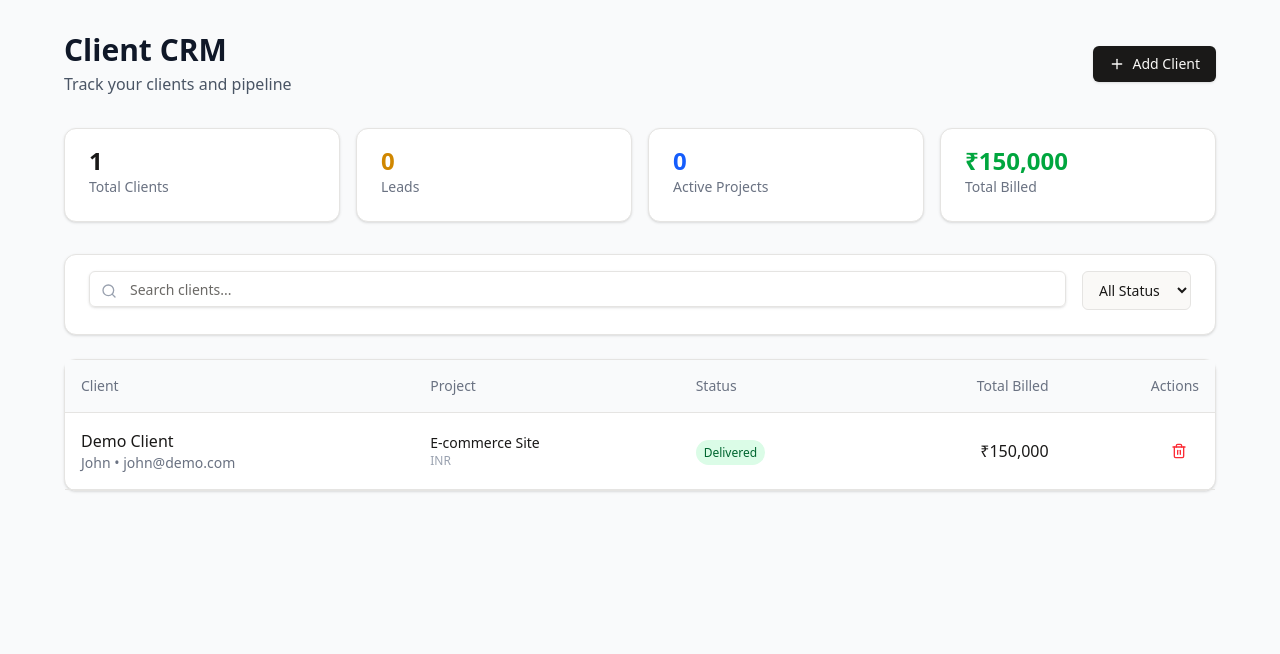
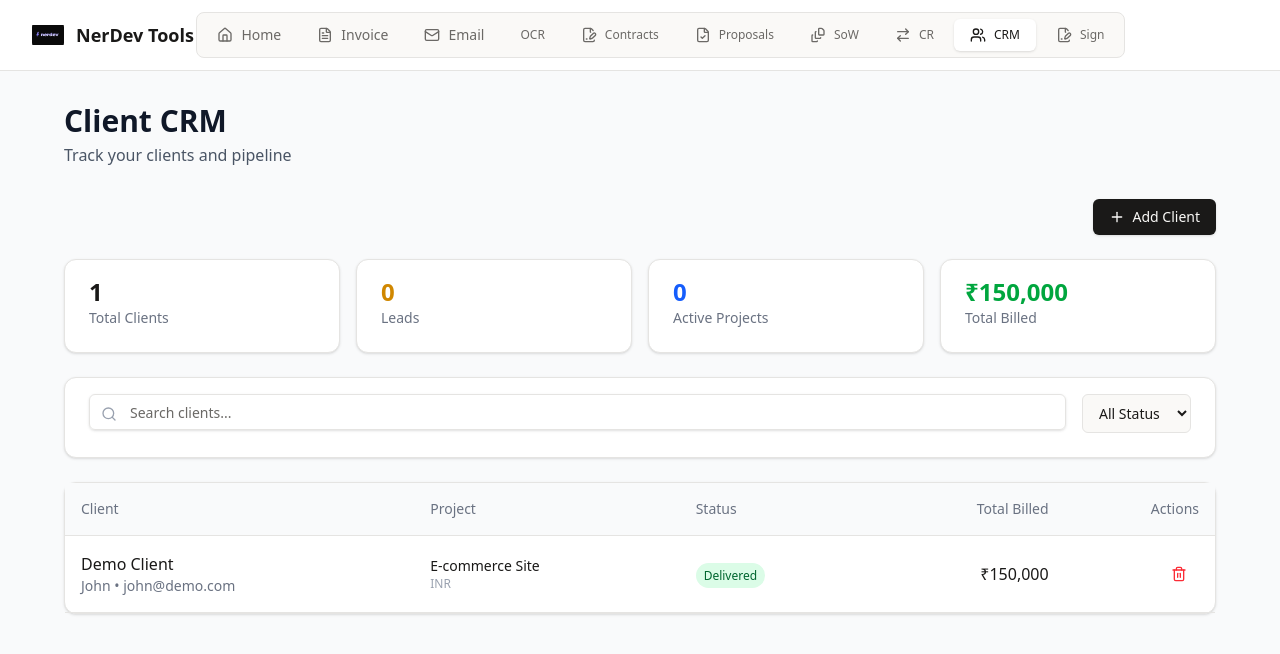
Before and after one commit to NalinDalal/operation-nerdev, a Next.js app: page /clients in a window 1280 px wide. Shown: the top 654 px of the page. Built offline with nearby package versions, Linux system fonts and the light colour scheme; a web font is replaced by a local one.

Commit message:
Fix UI consistency: use PageWrapper on all pages
- clients, sign-links, change-request, scope-of-work now consistent
- All pages have consistent nav, title, description, spacing

```diff
--- a/app/change-request/page.tsx
+++ b/app/change-request/page.tsx
@@ -4,17 +4,15 @@ import { Button } from "@/components/button";
 import { Input } from "@/components/input";
 import { Label } from "@/components/label";
 import { Card, CardContent, CardHeader, CardTitle } from "@/components/card";
+import { PageWrapper } from "@/components/page-wrapper";
 import { Document, Page, Text, View, StyleSheet, pdf } from "@react-pdf/renderer";
-import { Download, FileText, ArrowRight } from "lucide-react";
+import { Download, DollarSign } from "lucide-react";
 
 const styles = StyleSheet.create({
   page: { padding: 40, fontSize: 10, fontFamily: 'Helvetica', lineHeight: 1.5 },
   header: { fontSize: 16, fontWeight: 'bold', marginBottom: 15 },
   section: { marginBottom: 12 },
   sectionTitle: { fontSize: 12, fontWeight: 'bold', marginBottom: 6 },
-  table: { marginBottom: 10 },
-  tableRow: { flexDirection: 'row', borderBottomWidth: 0.5, borderBottomColor: '#ccc', paddingVertical: 4 },
-  tableCell: { flex: 1, fontSize: 9 },
   bold: { fontWeight: 'bold' },
 });
 
@@ -117,17 +115,10 @@ export default function ChangeRequestPage() {
   const currencySymbol = currency === "INR" ? "₹" : "$";
 
   return (
-    <div className="min-h-screen bg-gray-50 py-8 px-4">
-      <div className="max-w-4xl mx-auto">
-        <div className="flex items-center justify-between mb-8">
-          <div>
-            <h1 className="text-3xl font-bold text-gray-900">Change Request Generator</h1>
-            <p className="text-gray-600 mt-1">Formalize scope changes mid-project</p>
-          </div>
-          <div className="flex gap-2">
+    <PageWrapper title="Change Request Generator" description="Formalize scope changes mid-project" active="change-request">
+      <div className="flex justify-end gap-2 mb-6">
         <Button variant={currency === "INR" ? "default" : "outline"} onClick={() => setCurrency("INR")}>INR</Button>
         <Button variant={currency === "USD" ? "default" : "outline"} onClick={() => setCurrency("USD")}>USD</Button>
-          </div>
       </div>
 
       <div className="grid md:grid-cols-2 gap-6">
@@ -217,7 +208,6 @@ export default function ChangeRequestPage() {
           {isGenerating ? "Generating..." : <><Download className="w-4 h-4" /> Generate CR PDF</>}
         </Button>
       </div>
-      </div>
-    </div>
+    </PageWrapper>
   );
 }
--- a/app/clients/page.tsx
+++ b/app/clients/page.tsx
@@ -4,7 +4,8 @@ import { Button } from "@/components/button";
 import { Input } from "@/components/input";
 import { Label } from "@/components/label";
 import { Card, CardContent, CardHeader, CardTitle } from "@/components/card";
-import { Plus, Trash2, Edit2, Save, X, Users, Search, ArrowUp, ArrowDown, DollarSign } from "lucide-react";
+import { PageWrapper } from "@/components/page-wrapper";
+import { Plus, Trash2, Save, Users, Search } from "lucide-react";
 
 interface Client {
   id: string;
@@ -24,7 +25,6 @@ const defaultClients: Client[] = [
 
 export default function ClientsPage() {
   const [clients, setClients] = useState<Client[]>([]);
-  const [editingId, setEditingId] = useState<string | null>(null);
   const [showAddForm, setShowAddForm] = useState(false);
   const [searchQuery, setSearchQuery] = useState("");
   const [filter, setFilter] = useState<string>("all");
@@ -102,19 +102,14 @@ export default function ClientsPage() {
   };
 
   return (
-    <div className="min-h-screen bg-gray-50 py-8 px-4">
-      <div className="max-w-6xl mx-auto">
-        <div className="flex items-center justify-between mb-8">
-          <div>
-            <h1 className="text-3xl font-bold text-gray-900">Client CRM</h1>
-            <p className="text-gray-600 mt-1">Track your clients and pipeline</p>
-          </div>
+    <PageWrapper title="Client CRM" description="Track your clients and pipeline" active="clients">
+      <div className="flex justify-end mb-6">
         <Button onClick={() => setShowAddForm(true)} className="gap-2">
           <Plus className="w-4 h-4" /> Add Client
         </Button>
       </div>
 
-        <div className="grid grid-cols-4 gap-4 mb-8">
+      <div className="grid grid-cols-4 gap-4 mb-6">
         <Card>
           <CardContent className="pt-4">
             <div className="text-2xl font-bold">{stats.total}</div>
@@ -266,7 +261,6 @@ export default function ClientsPage() {
           </table>
         </CardContent>
       </Card>
-      </div>
-    </div>
+    </PageWrapper>
   );
 }
--- a/app/scope-of-work/page.tsx
+++ b/app/scope-of-work/page.tsx
@@ -4,8 +4,9 @@ import { Button } from "@/components/button";
 import { Input } from "@/components/input";
 import { Label } from "@/components/label";
 import { Card, CardContent, CardHeader, CardTitle } from "@/components/card";
+import { PageWrapper } from "@/components/page-wrapper";
 import { Document, Page, Text, View, StyleSheet, pdf } from "@react-pdf/renderer";
-import { ArrowRight, Download, FileText, Plus, Trash2 } from "lucide-react";
+import { Download, Plus } from "lucide-react";
 
 const styles = StyleSheet.create({
   page: { padding: 40, fontSize: 10, fontFamily: 'Helvetica', lineHeight: 1.5 },
@@ -191,13 +192,7 @@ export default function ScopeOfWorkPage() {
   };
 
   return (
-    <div className="min-h-screen bg-gray-50 py-8 px-4">
-      <div className="max-w-4xl mx-auto">
-        <div className="mb-8">
-          <h1 className="text-3xl font-bold text-gray-900">Scope of Work Generator</h1>
-          <p className="text-gray-600 mt-1">Create detailed SoW to attach to contracts</p>
-        </div>
-
+    <PageWrapper title="Scope of Work Generator" description="Create detailed SoW to attach to contracts" active="scope-of-work">
       <div className="grid md:grid-cols-2 gap-6">
         <Card>
           <CardHeader>
@@ -306,7 +301,6 @@ export default function ScopeOfWorkPage() {
           {isGenerating ? "Generating..." : <><Download className="w-4 h-4" /> Generate SoW PDF</>}
         </Button>
       </div>
-      </div>
-    </div>
+    </PageWrapper>
   );
 }
--- a/app/sign-links/page.tsx
+++ b/app/sign-links/page.tsx
@@ -4,7 +4,8 @@ import { Button } from "@/components/button";
 import { Input } from "@/components/input";
 import { Label } from "@/components/label";
 import { Card, CardContent, CardHeader, CardTitle } from "@/components/card";
-import { Link2, Copy, FileSignature, Send, CheckCircle2 } from "lucide-react";
+import { PageWrapper } from "@/components/page-wrapper";
+import { Link2, Copy, CheckCircle2 } from "lucide-react";
 
 export default function SignatureLinksPage() {
   const [formData, setFormData] = useState({
@@ -33,14 +34,8 @@ export default function SignatureLinksPage() {
   };
 
   return (
-    <div className="min-h-screen bg-gray-50 py-8 px-4">
-      <div className="max-w-2xl mx-auto">
-        <div className="mb-8">
-          <h1 className="text-3xl font-bold text-gray-900">E-Signature Links</h1>
-          <p className="text-gray-600 mt-1">Generate signing links to send to clients</p>
-        </div>
-
-        <div className="grid gap-6">
+    <PageWrapper title="E-Signature Links" description="Generate signing links to send to clients" active="sign-links">
+      <div className="grid gap-6 max-w-2xl">
         <Card>
           <CardHeader>
             <CardTitle>Generate Link</CardTitle>
@@ -48,31 +43,18 @@ export default function SignatureLinksPage() {
           <CardContent className="space-y-4">
             <div>
               <Label>Client Name</Label>
-                <Input
-                  value={formData.clientName}
-                  onChange={(e) => setFormData({ ...formData, clientName: e.target.value })}
-                  placeholder="Client Company"
-                />
+              <Input value={formData.clientName} onChange={(e) => setFormData({ ...formData, clientName: e.target.value })} placeholder="Client Company" />
             </div>
             <div>
               <Label>Document Name</Label>
-                <Input
-                  value={formData.documentName}
-                  onChange={(e) => setFormData({ ...formData, documentName: e.target.value })}
-                  placeholder="Contract - Project Name"
-                />
+              <Input value={formData.documentName} onChange={(e) => setFormData({ ...formData, documentName: e.target.value })} placeholder="Contract - Project Name" />
             </div>
             <div>
               <Label>Base URL</Label>
-                <Input
-                  value={formData.baseUrl}
-                  onChange={(e) => setFormData({ ...formData, baseUrl: e.target.value })}
-                  placeholder="https://your-domain.com"
-                />
+              <Input value={formData.baseUrl} onChange={(e) => setFormData({ ...formData, baseUrl: e.target.value })} placeholder="https://your-domain.com" />
             </div>
             <Button onClick={generateLink} className="w-full gap-2">
-                <Link2 className="w-4 h-4" />
-                Generate Signing Link
+              <Link2 className="w-4 h-4" /> Generate Signing Link
             </Button>
           </CardContent>
         </Card>
@@ -102,7 +84,6 @@ export default function SignatureLinksPage() {
           </Card>
         )}
       </div>
-      </div>
-    </div>
+    </PageWrapper>
   );
 }
```
Lines whose indentation alone changed are shown as unchanged.
